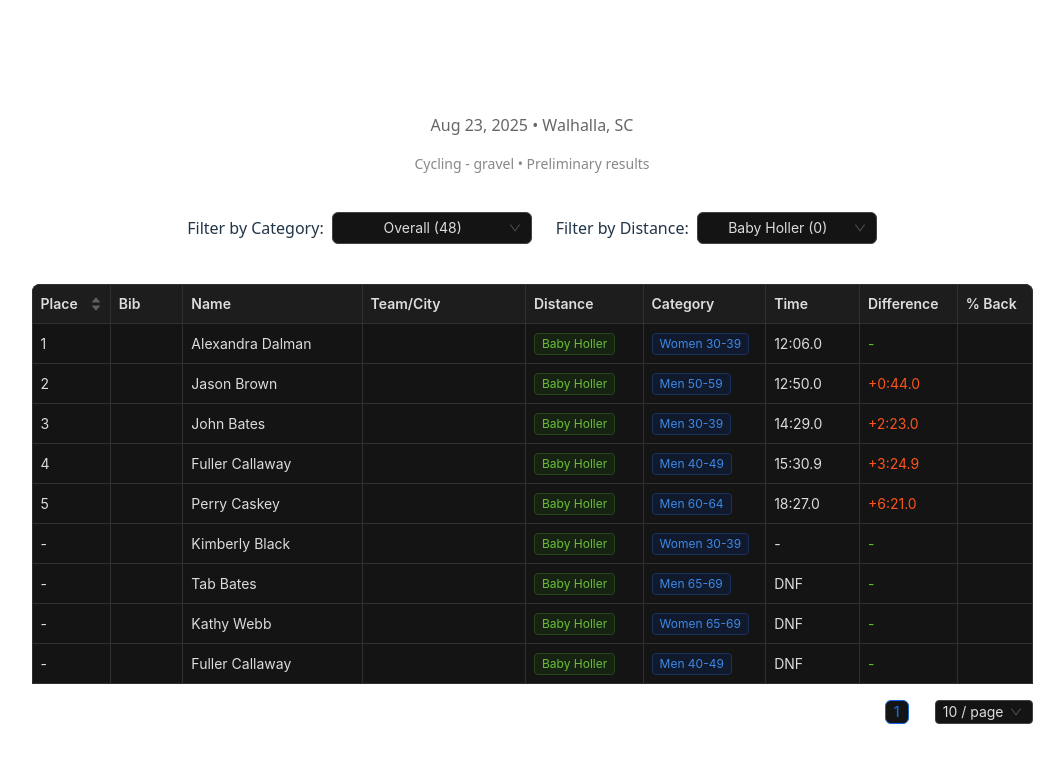
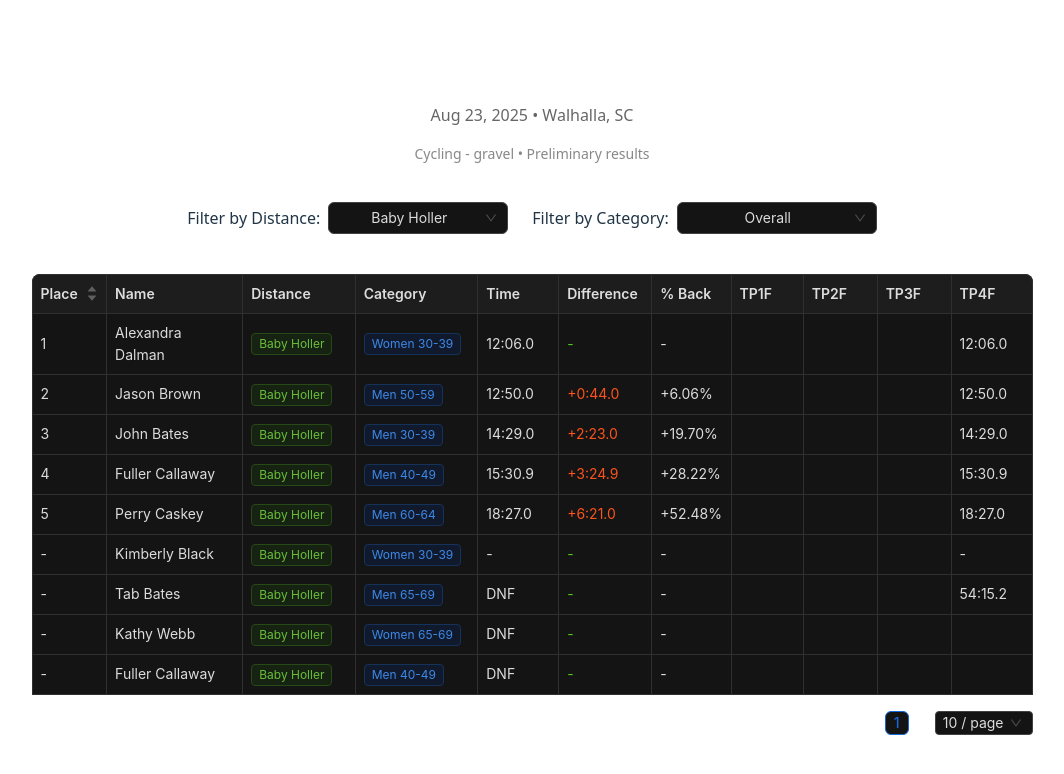
Before and after one commit to dcsim0n/gravel-roll-results-table, a React (Vite) app: page / in a window 1280 px wide. Shown: the top 774 px of the page, without its empty margins (108-1172 px from the left). Built offline with nearby package versions, Linux system fonts and the light colour scheme.

Commit message:
Add timed segments to the results table

```diff
--- a/src/App.jsx
+++ b/src/App.jsx
@@ -3,6 +3,7 @@ import { ConfigProvider, Table, Typography, Space, Tag, Select, theme } from 'an
 import 'antd/dist/reset.css'
 import './App.css'
 import raceResults from '../race-results.json'
+
 
 const { Title } = Typography
 const { Option } = Select
@@ -17,22 +18,10 @@ const columns = [
     sorter: (a, b) => parseInt(a.place) - parseInt(b.place),
   },
   {
-    title: 'Bib',
-    dataIndex: 'bib',
-    key: 'bib',
-    width: 80,
-  },
-  {
     title: 'Name',
     dataIndex: 'Name',
     key: 'Name',
     width: 200,
-  },
-  {
-    title: 'Team/City',
-    dataIndex: 'teamName',
-    key: 'teamName',
-    width: 180,
   },
   {
     title: 'Distance',
@@ -75,12 +64,35 @@ const columns = [
   },
   {
     title: '% Back',
-    dataIndex: 'percentBack',
+    dataIndex: 'PercentBack',
     key: 'percentBack',
     width: 80,
   },
+  ...getUniqueLapNames(raceResults)
 ]
 
+function getUniqueLapNames(apiResponse) {
+  const lapSet = new Set(); // LapNumber -> LapName
+
+  apiResponse.Results.forEach(result => {
+    result.Racers.forEach(racer => {
+      racer.LapTimes?.forEach(lap => {
+          racer[lap.LapName] = lap.LapTime
+          lapSet.add(lap.LapName);
+        });
+    });
+  });
+
+  // Sort by lap number and return just the names
+  return Array.from(lapSet.entries())
+    .sort()
+    .map(([_, name]) => ({
+      title: name,
+      dataIndex: name,
+      key: name,
+      width: 100,
+    }));
+}
 // Transform race results data for the table - combine all result groups
 const allRacers = raceResults.Results
 // const allRacers = raceResults.Results.flatMap(resultGroup =>
@@ -161,6 +173,21 @@ function App() {
 
           <div style={{ marginBottom: '16px' }}>
             <Space size="large">
+             <Space>
+                <span style={{ fontSize: '16px', fontWeight: '500' }}>Filter by Distance:</span>
+                <Select
+                  value={selectedDistance}
+                  onChange={handleDistanceChange}
+                  style={{ width: 180 }}
+                  placeholder="Select distance"
+                >
+                  {distances.map(distance => (
+                    <Option key={distance} value={distance}>
+                      {distance}
+                    </Option>
+                  ))}
+                </Select>
+              </Space>
               <Space>
                 <span style={{ fontSize: '16px', fontWeight: '500' }}>Filter by Category:</span>
                 <Select
@@ -171,27 +198,13 @@ function App() {
                 >
                   {categories.map(category => (
                     <Option key={category} value={category}>
-                      {category} {category === 'Overall' ? `(${allRacers.length})` : `(${allRacers.filter(r => r.category === category).length})`}
+                      {category}
                     </Option>
                   ))}
                 </Select>
               </Space>
 
-              <Space>
-                <span style={{ fontSize: '16px', fontWeight: '500' }}>Filter by Distance:</span>
-                <Select
-                  value={selectedDistance}
-                  onChange={handleDistanceChange}
-                  style={{ width: 180 }}
-                  placeholder="Select distance"
-                >
-                  {distances.map(distance => (
-                    <Option key={distance} value={distance}>
-                      {distance} {distance === 'All Distances' ? `(${allRacers.length})` : `(${allRacers.filter(r => r.distance === distance).length})`}
-                    </Option>
-                  ))}
-                </Select>
-              </Space>
+
             </Space>
           </div>
 
```
